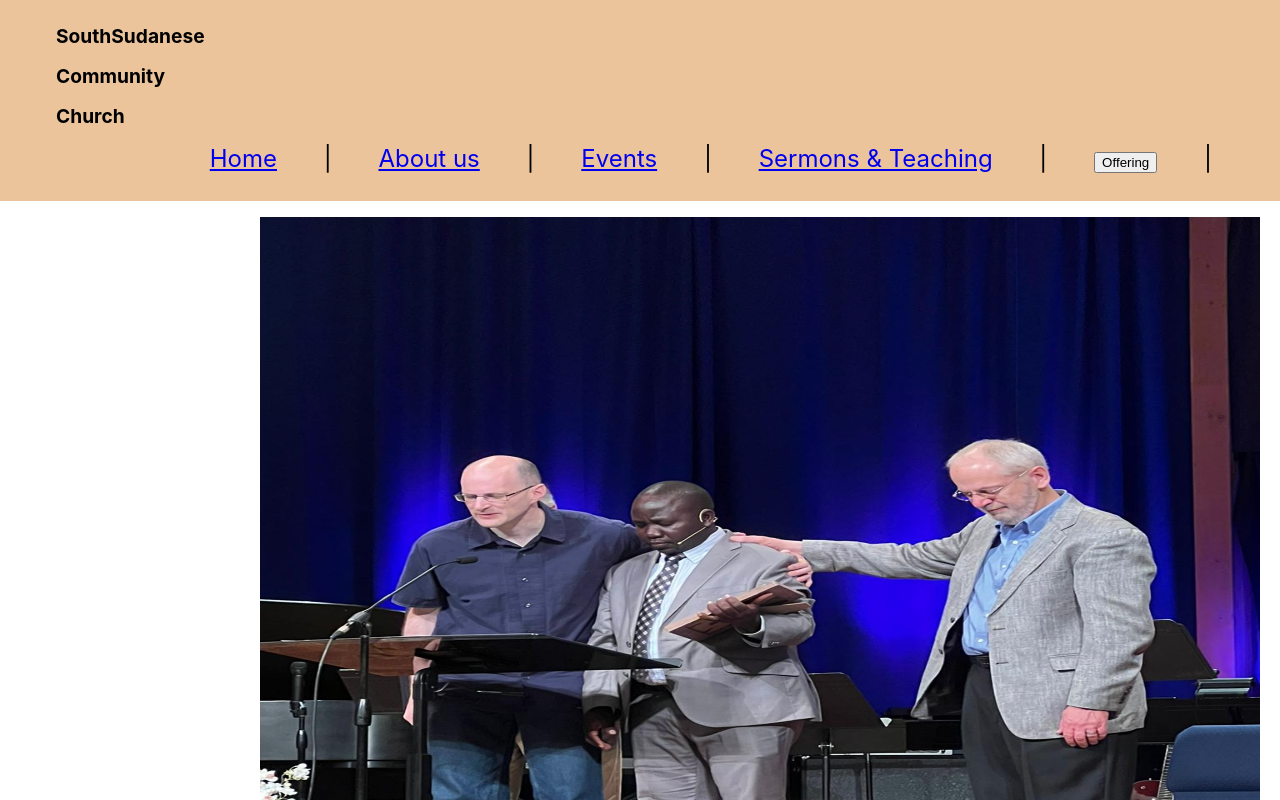
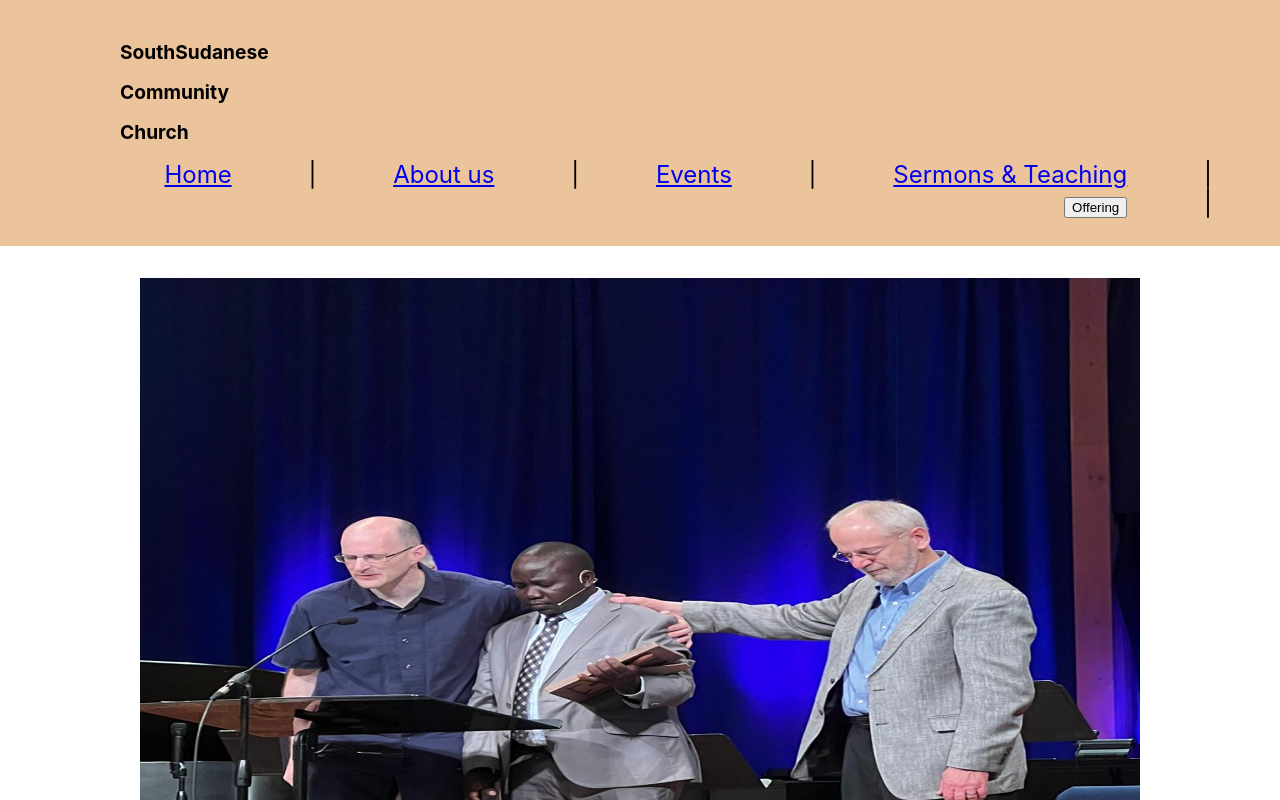
Before and after one commit to Jadashi97/SSudan-church, a React (Create React App) app: page /Home in a window 1280 px wide. Shown: the top 800 px of the page. Built offline with nearby package versions, Linux system fonts and the light colour scheme.

Commit message:
(feat): added styles to css. (feat): add a contact page and figure out the backend

```diff
--- a/src/Components/about/About.jsx
+++ b/src/Components/about/About.jsx
@@ -7,7 +7,7 @@ function About() {
     return (
       <div className="about-us">
         <h2>BELIEFS, MISSION, OUTREACH AND COMMUNITY</h2>
-        <img  alt="myimage" src={pic1} width={1000} height={700} ></img>
+        <img  alt="myimage" src={pic1} width={1000} height={700} className="about-img" ></img>
         <h2>Welcome</h2>
         <div className="about-1">
             <p>
--- a/src/Components/about/about.css
+++ b/src/Components/about/about.css
@@ -4,5 +4,10 @@
 }
 
 h2{
+    padding-top: 0.5rem;
+}
+
+.about-img{
+    padding: 2rem;
     text-align: center;
-}
+};
--- a/src/Components/activities/Events.jsx
+++ b/src/Components/activities/Events.jsx
@@ -16,14 +16,13 @@ function Events(){
         <div>
             <div className="events-page">
                 <h2 className="">Together we are stronger</h2>
-                <Carousel className="carousel">
-                        <img src={pic11} alt="" width={900} height={700} />
-                        <img src={pic9} alt="" width={900} height={700} />
-                        <img src={pic10} alt="" width={900} height={700} />
-                        <img src={pic8} alt="" width={900} height={700} />
-                    <img  alt="myimage" src={pic2} width={1000} height={700} ></img>
-
-                </Carousel>
+                    <Carousel className="carousel-imgs">
+                        <img src={pic11} alt="" width={900} height={700}  className="carousel-imgs" />
+                        <img src={pic9} alt="" width={900} height={700}  className="carousel-imgs"/>
+                        <img src={pic10} alt="" width={900} height={700} className="carousel-imgs" />
+                        <img src={pic8} alt="" width={900} height={700} className="carousel-imgs" />
+                        <img  alt="myimage" src={pic2} width={1000} height={700} className="carousel-imgs" ></img>
+                    </Carousel>
             </div>
 
 
--- a/src/Components/activities/events.css
+++ b/src/Components/activities/events.css
@@ -6,8 +6,7 @@
     /* justify-content: space-evenly; */
 }
 
-.carousel{
+.carousel-imgs{
     text-align: center;
-    /* align-items: center; */
     padding-left: 15rem;
 }
--- a/src/Components/giving/Offering.jsx
+++ b/src/Components/giving/Offering.jsx
@@ -6,10 +6,10 @@ function Offering(){
     return(
         <div className="giving-page">
             <h2>Giving</h2>
-            <img src={giving} alt="givingImage" width={800} height={500}/>
+            <img src={giving} alt="givingImage"  className="giving-img" width={800} height={500}/>
             <br />
             <div className="how-to-give">
-                <strong>Every man according as he purposeth in his heart, so let him give; not grudgingly, or of necessity: for God loveth a cheerful giver.</strong>
+                <strong>Every man according as his purpose in his heart, so let him give; not grudgingly, or of necessity: for God loves a cheerful giver.</strong>
                 <p>This is a working page in progress... soon we will have links to cashapp and zelle inorder to give at your convinience</p>
             </div>
 
--- a/src/Components/giving/offering.css
+++ b/src/Components/giving/offering.css
@@ -1,13 +1,12 @@
-.giving{
+.giving-page{
     text-align: center;
-    padding-left: 10rem;
 }
 
-img{
-    padding-left: 15rem;
+.giving-img{
+   align-items: center;
 }
 
 .how-to-give{
-    padding-top: 3rem;
+    padding: 2rem;
     margin-left: 2rem;
 }
--- a/src/Components/header/header.css
+++ b/src/Components/header/header.css
@@ -1,7 +1,9 @@
 .header{
     padding: 0.5rem;
     background-color: rgb(235, 196, 156);
-    /* display: flex; */
+    display: flexbox;
+    cursor: pointer;
+    /* height: 8rem; */
 }
 
 nav{
@@ -12,7 +14,8 @@ nav{
 }
 
 .heading{
-    margin-left: 3rem;
+    margin-left: 7rem;
+    margin-top: 2rem;
 }
 
 h1{
@@ -26,15 +29,18 @@ h1{
 
 .links{
     padding-bottom: 20px;
-    padding-top: -40px;
+    /* padding-top: -40px; */
     margin-right: 60px;
 }
 
 .links a{
-    padding-right: 40px;
-    padding-left: 40px;
+    padding-right: 70px;
+    padding-left: 70px;
 }
 
-.Button{
-    size: 10rem;
+@media only screen and  (min-width: 1024px) {
+    .header  .links nav{
+      display: flex;
+    }
+
 }
--- a/src/Components/home/Home.jsx
+++ b/src/Components/home/Home.jsx
@@ -9,7 +9,7 @@ function Home(){
     return(
         <div >
             <div className="home-page">
-                <img src={pic7} alt="" width={1000} height={800} />
+                <img src={pic7} alt="" className="home-img" width={1000} height={800} />
                 <h2>Our Mission</h2>
                 <div className="homely">
                     <p>As a Community, we aim to glorify God by making disciples by reaching and teaching all people with the life-changing message of Jesus Christ.</p>
--- a/src/Components/home/home.css
+++ b/src/Components/home/home.css
@@ -1,9 +1,13 @@
 
 .home-page{
     text-align: center;
-    padding: 1rem;
 }
 
 .homely{
     word-wrap: break-word;
 }
+
+.home-img{
+    text-align: center;
+    padding: 2rem;
+}
```
Also changed, not shown: src/index.css (line endings or trailing spaces).
